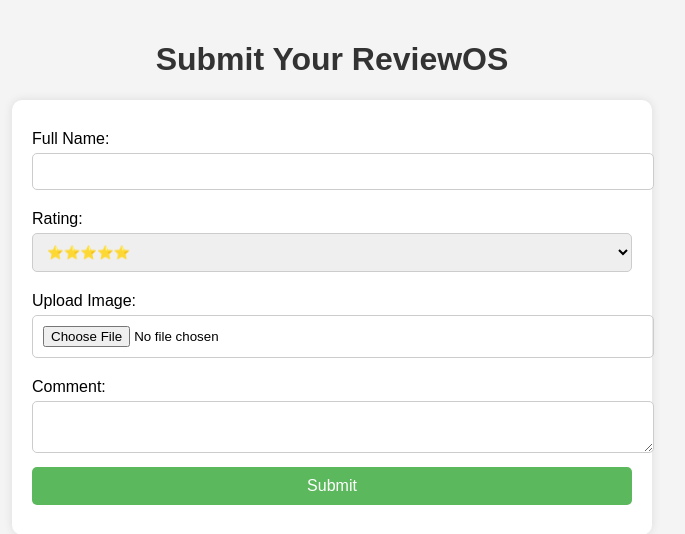
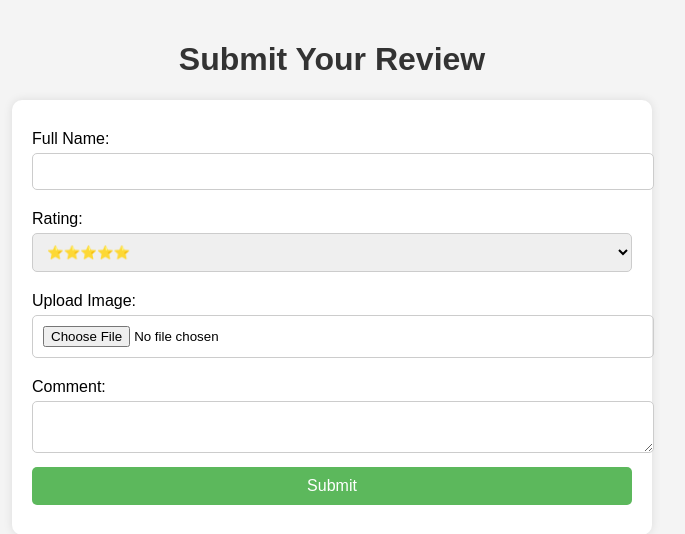
Before and after one commit to omransoliman/my-portfolio-PV, a Python web app: template templates/reviews.html in a window 1280 px wide. Shown: the top 534 px of the page, without its empty margins (308-993 px from the left). Run offline with Jinja, Linux system fonts and the light colour scheme; the template is opened without the code that fills it, so the values that code supplies are empty.

Commit message:
Update reviews.html

```diff
--- a/templates/reviews.html
+++ b/templates/reviews.html
@@ -72,7 +72,7 @@
     </style>
 </head>
 <body>
-    <h1>Submit Your ReviewOS</h1>
+    <h1>Submit Your Review</h1>
     <form id="reviewForm" enctype="multipart/form-data">
         <label for="name">Full Name:</label>
         <input type="text" id="name" name="name" required>
@@ -109,10 +109,13 @@
             reader.onload = function(e) {
                 const imageUrl = e.target.result;
                 const date = new Date().toLocaleDateString();
+                console.log('Form data:', { date, name, rating, comment, imageUrl });
 
                 const data = {
                     values: [[date, name, rating, comment, imageUrl]]
                 };
+
+                console.log('Data to be sent:', data);
 
                 // Append review to Google Sheet
                 fetch(sheetUrl, {
@@ -157,6 +160,7 @@
         fetch(sheetUrl.replace(':append', ''))
             .then(response => response.json())
             .then(data => {
+                console.log('Fetched reviews:', data);
                 const reviews = data.values;
                 reviews.forEach(review => {
                     const [date, name, rating, comment, imageUrl] = review;
```
